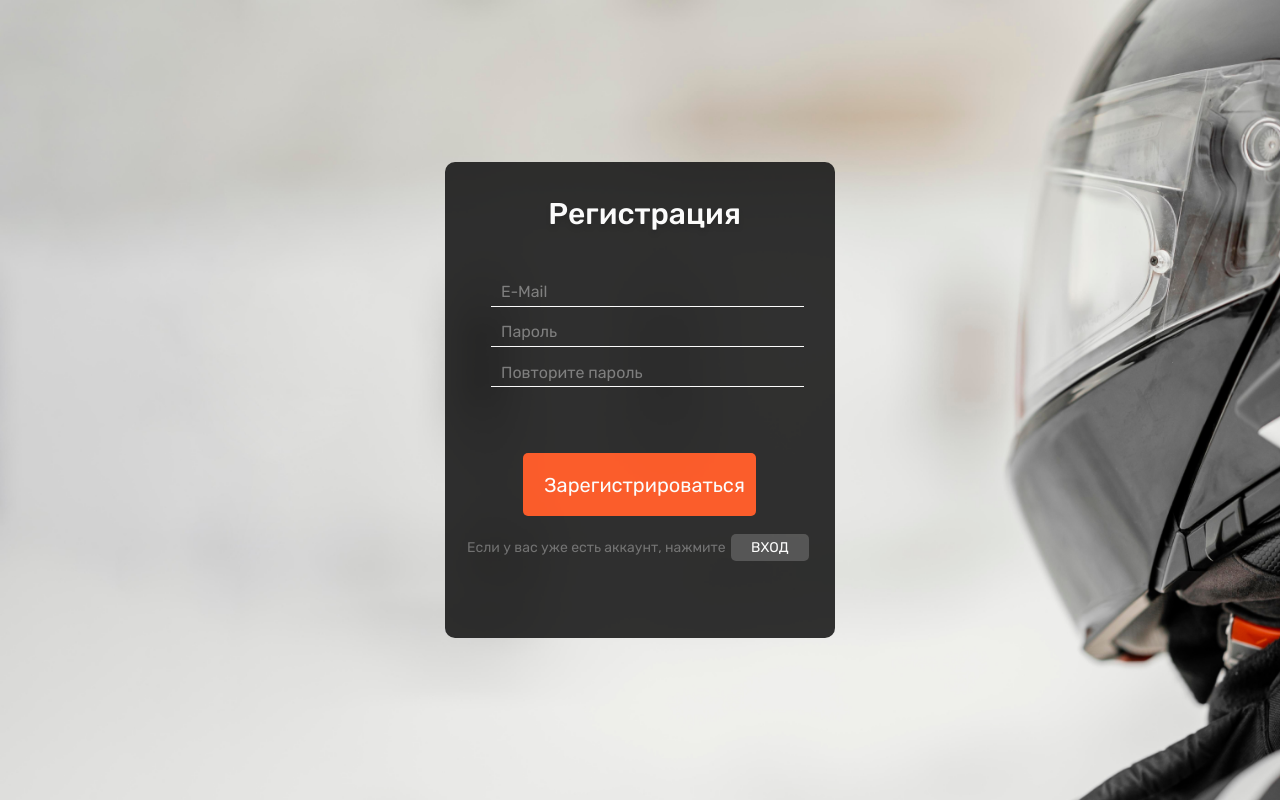
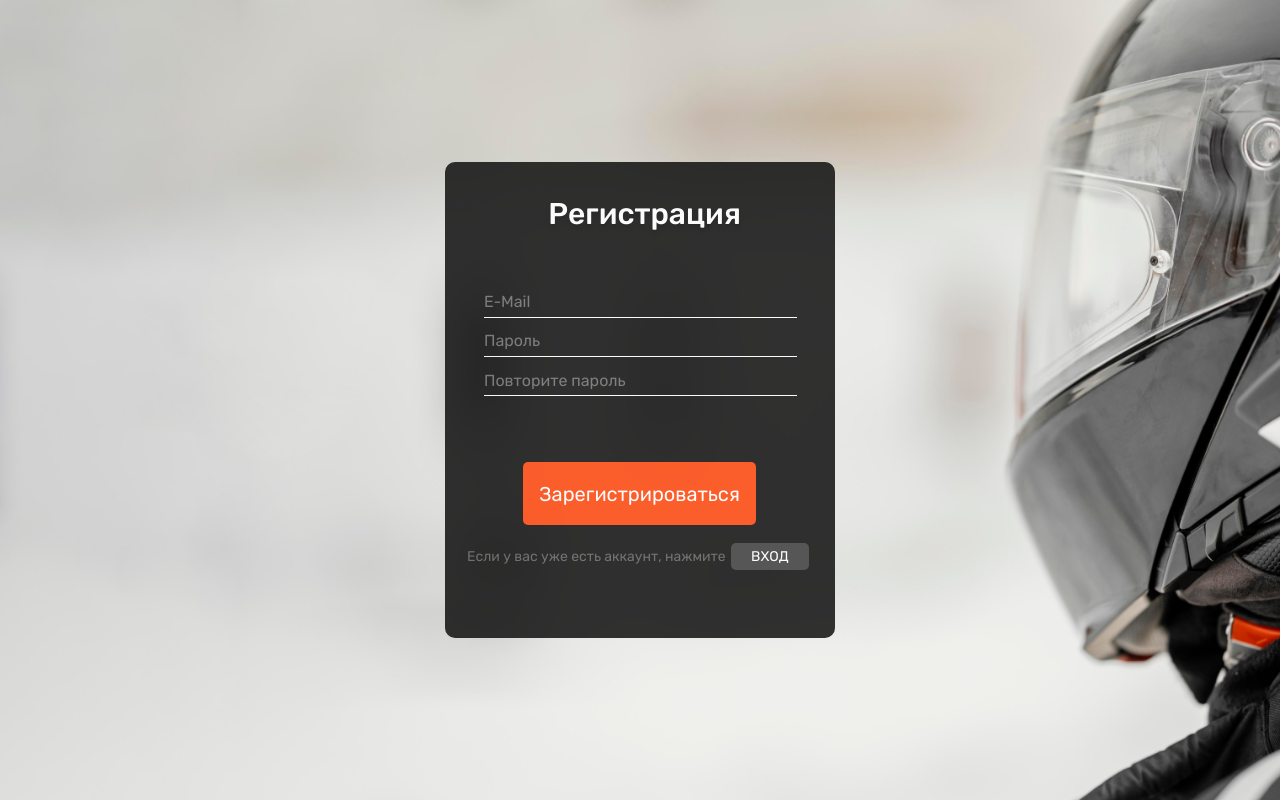
Before and after one commit to Safonovdv91/web_gymkhana_bot_server, a FastAPI app: page /registration in a window 1280 px wide. Run offline with FastAPI, Linux system fonts and the light colour scheme; parts of the project's set-up code (start-up, migrations or seed data) failed here and were passed over.

Commit message:
update reg.css

```diff
--- a/src/frontend/static/css/registration.css
+++ b/src/frontend/static/css/registration.css
@@ -100,8 +100,8 @@ main {
 
 input {
   width: 80%;
-  padding-left: 10px;
   height: 26.082px;
+  margin-top: 10px;
   flex-shrink: 0;
   color: #FFF;
   font-size: 16px;
@@ -109,14 +109,13 @@ input {
   font-weight: 200;
   line-height: normal;
   background-color: rgba(20, 20, 20, 0);
-  margin-left: 46px;
-  margin-bottom: 1px;
 }
 
 @media (max-width: 570px) {
   input {
     font-size: 14px;
     margin: 5px;
+
   }
 
 }
@@ -192,18 +191,32 @@ input {
 
 }
 
+.form-fields {
+display: flex;
+flex-direction: column;
+align-items: center;
+
+}
+
+
+.form-field {
+  display: flex;
+  align-items: start;
+  width: 80%;
+}
+
+
+
 hr {
   width: 313px;
+  margin-top: 2px;
   height: 1px;
   background: #FFF;
-  margin-left: 46px;
-  margin-bottom: 12px;
 }
 
 @media (max-width: 570px) {
   hr {
     width: 80%;
-    margin: 0px 0px 0px 15px;
   }
 
 }
```
